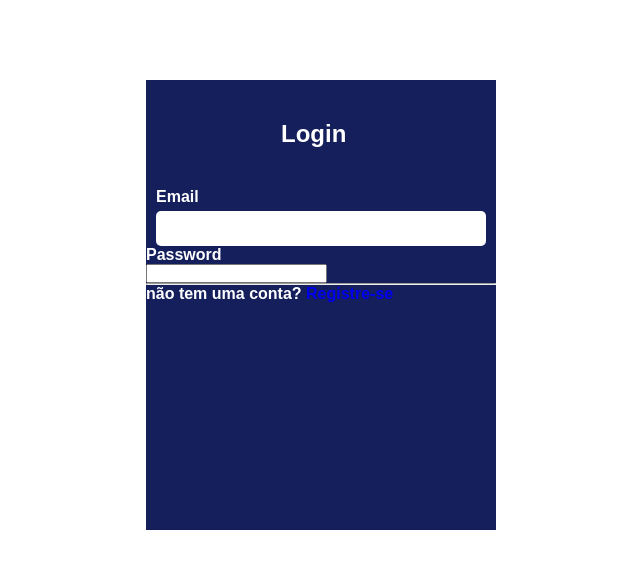
After one commit to senacrs-emti/2022-1M-jornal-G10, a PHP site: page /singin.php in a window 1280 px wide. The commit adds this page. Shown: the top 569 px of the page, without its empty margins (319-959 px from the left). Run offline with PHP 8.4, Linux system fonts and the light colour scheme.

Commit message:
Sing in page

```diff
--- a/assets/css/style.css
+++ b/assets/css/style.css
@@ -118,3 +118,30 @@ aside .MaisLidos{
     width: 30vh;
     background-color: black;
 }
+.singIn{
+    margin: auto;
+    margin-top: 80px;
+    background-color: #141F5C;
+    color: white;
+    width: 350px;
+    height: 450px;
+}
+.singIn h2{
+    position: relative;
+    left: 135px;
+    top: 40px;
+}
+.loginRedrection h4{
+    display: inline-block;
+}
+.loginEmail{
+    margin-top: 80px;
+    margin-left: 10px;
+}
+.loginEmail input{
+    border: none;
+    border-radius: 5px;
+    width: 330px;
+    height: 35px;
+    margin-top: 5px;
+}
--- /dev/null
+++ b/singin.php
@@ -0,0 +1,30 @@
+<!DOCTYPE html>
+<html lang="en">
+<head>
+    <meta charset="UTF-8">
+    <meta http-equiv="X-UA-Compatible" content="IE=edge">
+    <meta name="viewport" content="width=device-width, initial-scale=1.0">
+    <title>Document</title>
+    <link rel="stylesheet" href="./assets/css/style.css">
+</head>
+<body style="background-color: ;">
+    <main>
+        <div class="singIn">
+            <h2>Login</h2>
+            <div class="loginEmail">
+                <h4>Email</h4>
+                <input type="email" name="email" id="inputEmail">
+            </div>
+            <div class="loginPas">
+                <h4>Password</h4>
+                <input type="password" name="password" id="inputPassword">
+            </div>
+            <div class="loginRedrection">
+                <hr>
+                <h4>não tem uma conta?</h4>
+                <a href="singup.php"><h4>Registre-se</h4></a>
+            </div>
+        </div>
+    </main>
+</body>
+</html>
```
Also changed, not shown: singup.php (added).
